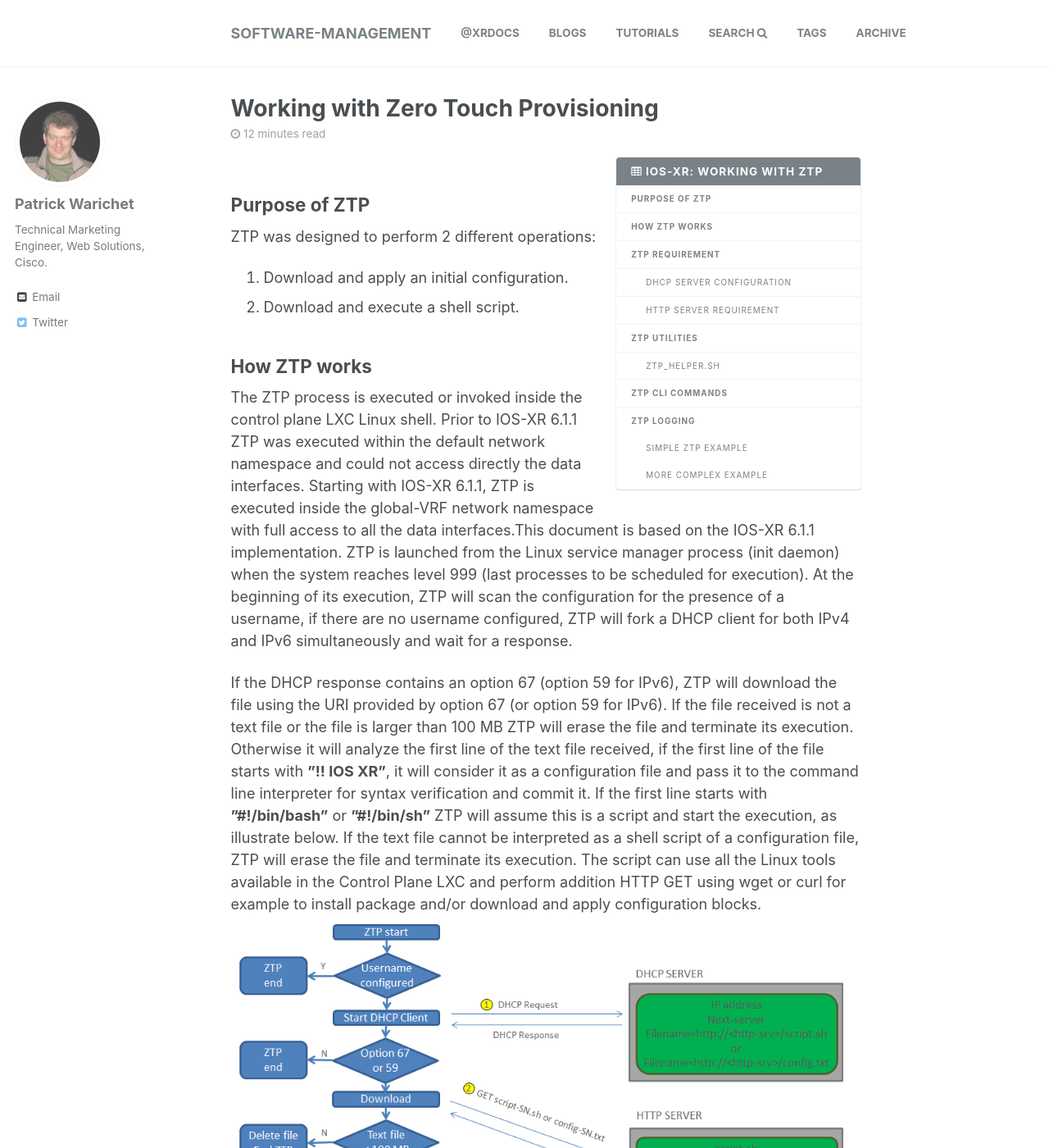
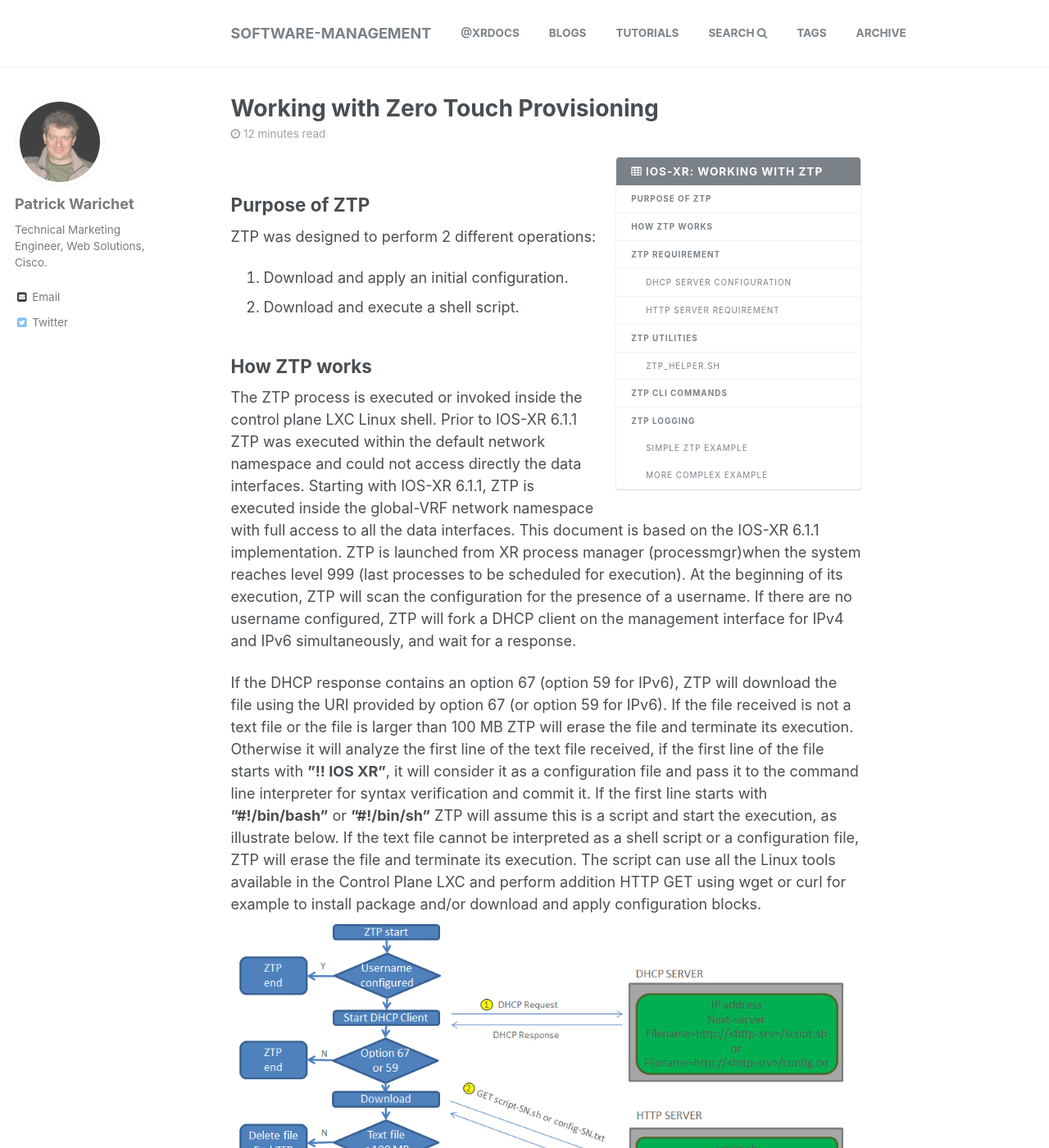
Before and after one commit to xrdocs/software-management, a Jekyll site: the page built from _tutorials/2016-08-26-working-with-ztp.md, in a window 1280 px wide and 1400 px high. Shown: the whole window at 82% size. Built offline with Jekyll 4.4.1, drawn with Linux system fonts in a browser that asks for light colours; comment, search, counter and statistics services are not loaded; some of the changed text lies outside the part shown.

Commit message:
Updated 2016-08-26-working-with-ztp.md

````diff
--- a/_tutorials/2016-08-26-working-with-ztp.md
+++ b/_tutorials/2016-08-26-working-with-ztp.md
@@ -17,14 +17,14 @@ ZTP was designed to perform 2 different operations:
 2. Download and execute a shell script.
 
 ## How ZTP works
-The ZTP process is executed or invoked inside the control plane LXC Linux shell. Prior to IOS-XR 6.1.1 ZTP was executed within the default network namespace and could not access directly the data interfaces. Starting with IOS-XR 6.1.1, ZTP is executed inside the global-VRF network namespace with full access to all the data interfaces.This document is based on the IOS-XR 6.1.1 implementation.
-ZTP is launched from the Linux service manager process (init daemon) when the system reaches level 999 (last processes to be scheduled for execution). At the beginning of its execution, ZTP will scan the configuration for the presence of a username, if there are no username configured, ZTP will fork a DHCP client for both IPv4 and IPv6 simultaneously and wait for a response.
+The ZTP process is executed or invoked inside the control plane LXC Linux shell. Prior to IOS-XR 6.1.1 ZTP was executed within the default network namespace and could not access directly the data interfaces. Starting with IOS-XR 6.1.1, ZTP is executed inside the global-VRF network namespace with full access to all the data interfaces. This document is based on the IOS-XR 6.1.1 implementation.
+ZTP is launched from XR process manager (processmgr)when the system reaches level 999 (last processes to be scheduled for execution). At the beginning of its execution, ZTP will scan the configuration for the presence of a username. If there are no username configured, ZTP will fork a DHCP client on the management interface for IPv4 and IPv6 simultaneously, and wait for a response.
 
 If the DHCP response contains an option 67 (option 59 for IPv6), ZTP will download the file using the URI provided by option 67 (or option 59 for IPv6).
 If the file received is not a text file or the file is larger than 100 MB ZTP will erase the file and terminate its execution.
 Otherwise it will analyze the first line of the text file received, if the first line of the file starts with **"!! IOS XR"**, it will consider it as a configuration file and pass it to the command line interpreter for syntax verification and commit it.
 If the first line starts with **"#!/bin/bash"** or **"#!/bin/sh"** ZTP will assume this is a script and start the execution, as illustrate below.
-If the text file cannot be interpreted as a shell script of a configuration file, ZTP will erase the file and terminate its execution.
+If the text file cannot be interpreted as a shell script or a configuration file, ZTP will erase the file and terminate its execution.
 The script can use all the Linux tools available in the Control Plane LXC and perform addition HTTP GET using wget or curl for example to install package and/or download and apply configuration blocks.
 ![ztp-flow.png]({{site.baseurl}}/images/ztp-flow.png "ZTP operation flow")
 
@@ -130,7 +130,7 @@ xrapply_string_with_reason ”system renamed again" "hostname venus\n interface
 ## ZTP CLI Commands
 **ztp initiate:** Invokes a new ZTP DHCP session, logs will go to the console and /disk0:/ztp/ztp.log
 
-ztp initiate allows the execution of a script even of the system has already been configured. This command is useful for testing ZTP without forcing a reload. This command is particularly useful to test scripts or if some manual operations are required before provisioning the box.
+ztp initiate allows the execution of a script even of the system has already been configured. This command is useful for testing ZTP without forcing a reload. This command is particularly useful to test scripts or if some manual operations are required before provisioning the box. With ZTP initiate you can specify any data interfaces on the system to be used for the whole ZTP process.
 
 ```
 RP/0/RP0/CPU0:venus#ztp initiate debug verbose interface TenGigE 0/0/0/0
@@ -148,6 +148,7 @@ ZTP terminated
 
 **ztp breakout:** Performs a 4x10 breakout detection on all 40 Gig interfaces, by default if no link is detected on any of the four 10Gig interfaces, the port will remain in 40 Gig mode.
 The subcommand nosignal-stay-in-breakout-mode will force the port in breakout mode even if there is no link signal detected but will place the interfaces in shutdown mode. The subcommand nosignal-stay-in-state-noshut will leave the port in breakout mode but will place the four 10Gig interface in no shutdown mode.
+The command "ztp breakout" may not be supported on the ASR9K routers.
 
 ```
 RP/0/RP0/CPU0:venus#ztp breakout ?
````
